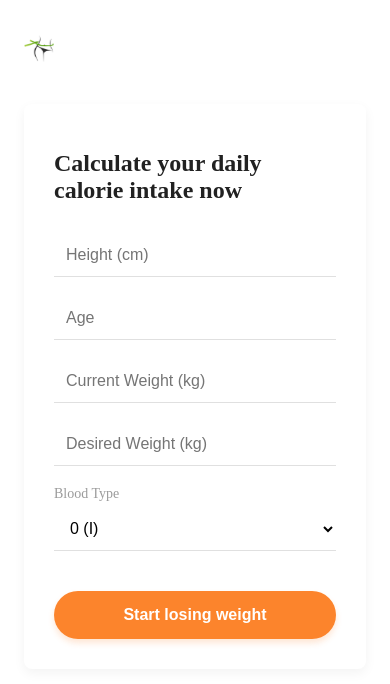
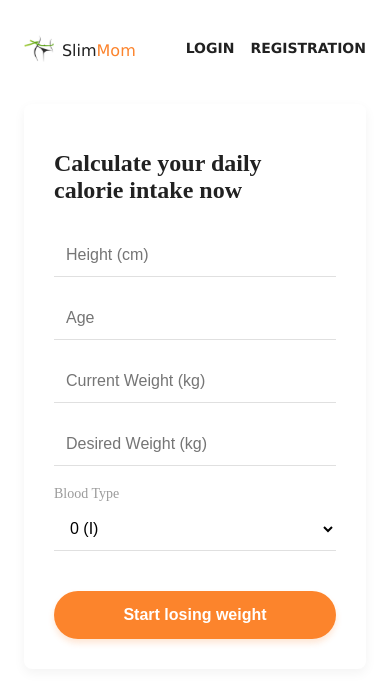
Before and after one commit to Egemen-Yilmaz/slim-moms, a React (Vite) app in the folder frontend/: page / in a window 390 px wide. Shown: the top 684 px of the page. Built offline with nearby package versions, Linux system fonts and the light colour scheme.

Commit message:
fix: responsive structure of navbar in public layout

```diff
--- a/frontend/src/components/Header/BurgerMenu.module.css
+++ b/frontend/src/components/Header/BurgerMenu.module.css
@@ -7,7 +7,7 @@
   justify-content: center;
   align-items: center;
   gap: 40px;
-  z-index: 999; /* Sayfa içeriklerinin tamamen üstünde kalması için */
+  z-index: 999;
 }
 
 .close {
@@ -37,7 +37,6 @@
   color: #9b9faa !important;
 }
 
-/* BURASI DEĞİŞTİ: Tablette de tam ekran açılması için gizleme sınırını 1280px'e çektik */
 @media (min-width: 1280px) {
   .overlay {
     display: none;
--- a/frontend/src/components/Header/Header.module.css
+++ b/frontend/src/components/Header/Header.module.css
@@ -13,7 +13,10 @@
 }
 
 .center {
-  display: none;
+  display: flex;
+  justify-content: flex-end;
+  align-items: center;
+  flex: 1;
 }
 
 .right {
@@ -85,16 +88,15 @@
     margin-left: 40px;
   }
 
-  /* MASAÜSTÜNDE beyaz alandaki kullanıcıyı gizliyoruz, çünkü sağ barda çıkacak */
   .userDesktop {
-    display: none !important;
+    display: none;
   }
 
   .mobileUserBar {
-    display: none !important;
+    display: none;
   }
 
   .burger {
-    display: none !important;
+    display: none;
   }
 }
--- a/frontend/src/components/Header/Logo.jsx
+++ b/frontend/src/components/Header/Logo.jsx
@@ -1,13 +1,19 @@
-import { Link } from "react-router-dom";
-
+import { Link, useLocation } from "react-router-dom";
 import css from "./Logo.module.css";
 
 export default function Logo() {
+  const location = useLocation();
+
+  // Kullanıcı login veya register sayfasında mı kontrol ediyoruz
+  const isAuthPage =
+    location.pathname === "/login" || location.pathname === "/register";
+
   return (
     <Link to="/" className={css.logo}>
       <img src="/slim-moms.svg" alt="Slim Moms Logo" className={css.icon} />
 
-      <div className={css.text}>
+      {/* Eğer auth sayfasındaysak hideOnMobileAuth sınıfını da ekliyoruz */}
+      <div className={`${css.text} ${isAuthPage ? css.hideOnMobileAuth : ""}`}>
         <span className={css.slim}>Slim</span>
         <span className={css.mom}>Mom</span>
       </div>
--- a/frontend/src/components/Header/Logo.module.css
+++ b/frontend/src/components/Header/Logo.module.css
@@ -14,13 +14,18 @@
 }
 
 .text {
-  display: none;
+  display: block;
   align-items: center;
   font-family: "Verdana", Geneva, Tahoma, sans-serif;
   font-size: 16px;
   font-weight: 100;
   line-height: 1;
   margin-bottom: -5px;
+}
+
+/* MOBILE-FIRST: Auth sayfalarında yazı varsayılan olarak (mobilde) gizlenir */
+.hideOnMobileAuth {
+  display: none;
 }
 
 .slim {
@@ -38,6 +43,11 @@
   }
 
   .text {
+    display: flex;
+  }
+
+  /* Tablet boyutuna geçildiğinde yazı her koşulda tekrar görünür olur */
+  .hideOnMobileAuth {
     display: flex;
   }
 }
--- a/frontend/src/components/Header/Navigation.jsx
+++ b/frontend/src/components/Header/Navigation.jsx
@@ -3,7 +3,7 @@ import css from "./Navigation.module.css";
 
 export default function Navigation({ isLoggedIn }) {
   return (
-    <nav className={`${css.nav} ${isLoggedIn ? css.authNav : ""}`}>
+    <nav className={`${css.nav} ${isLoggedIn ? css.authNav : css.guestNav}`}>
       {!isLoggedIn ? (
         <>
           <NavLink to="/login">LOGIN</NavLink>
--- a/frontend/src/components/Header/Navigation.module.css
+++ b/frontend/src/components/Header/Navigation.module.css
@@ -2,6 +2,14 @@
   display: none;
   font-family: var(--font-family, "Verdana", Geneva, Tahoma, sans-serif);
   font-size: 14px;
+}
+
+/* MOBILE-FIRST: Giriş ve Kayıt linkleri mobilde görünür ve sağa yaslanır */
+.nav.guestNav {
+  display: flex;
+  gap: 16px;
+  align-items: center;
+  margin-left: auto; /* Elementi esnek yapıda tamamen sağ köşeye iter */
 }
 
 /* 1. Normal linkler (aktif değilken) koyu renk ve kalın (Bold) */
@@ -24,6 +32,11 @@
     align-items: center;
   }
 
+  /* Giriş linkleri tablette de sağa yatık kalmaya devam eder */
+  .nav.guestNav {
+    margin-left: auto;
+  }
+
   .nav.authNav {
     display: none;
   }
@@ -31,6 +44,12 @@
 
 /* DESKTOP */
 @media (min-width: 1280px) {
+  /* Masaüstünde tüm menü düzeni logonun yanına, yani sola hizalanır */
+  .nav.guestNav {
+    margin-left: 0;
+    gap: 30px;
+  }
+
   .nav {
     gap: 30px;
     margin-left: 0;
--- a/frontend/src/components/UserInfo/UserInfo.module.css
+++ b/frontend/src/components/UserInfo/UserInfo.module.css
@@ -22,7 +22,7 @@
   top: 50%;
   transform: translateY(-50%);
   width: 1px;
-  height: 14px;
+  height: 22px;
   background: #e0e0e0;
 }
 
--- a/frontend/src/pages/DiaryPage/DiaryPage.module.css
+++ b/frontend/src/pages/DiaryPage/DiaryPage.module.css
@@ -77,7 +77,7 @@
   border: none;
   font-size: 24px;
   cursor: pointer;
-  flex-shrink: 0; /* Butonun asla küçülmesini engelle */
+  flex-shrink: 0;
   display: flex;
   align-items: center;
   justify-content: center;
@@ -88,13 +88,13 @@
 /* Mobildeki tam ekran form */
 .mobileFormWrapper {
   position: fixed;
-  top: 60px; /* Header'ın hemen altından başlasın */
+  top: 60px;
   left: 0;
   width: 100vw;
   height: calc(100vh - 80px);
   background: white;
   z-index: 9999;
-  padding: 20px; /* Padding'i azalttık */
+  padding: 20px;
   gap: 15px;
   display: flex;
   flex-direction: column;
@@ -103,22 +103,21 @@
 .gramsInput {
   text-align: left;
 }
-/* Mobildeki input boyutlarını küçültüyoruz */
+
 .mobileFormWrapper .inputField,
 .mobileFormWrapper .gramsInput {
   width: 400px;
   flex: none;
   display: flex;
-  font-size: 16px; /* Yazı boyutunu küçülttük */
-  padding: 8px 0; /* Padding'i daralttık */
+  font-size: 16px;
+  padding: 8px 0;
   border-bottom: 1px solid #e0e0e0;
 }
 
-/* Mobildeki Add butonu boyutunu küçültüyoruz */
 .mobileBtn {
-  width: 150px; /* Daha küçük bir buton */
+  width: 150px;
   height: 40px;
-  border-radius: 20px; /* Daha zarif */
+  border-radius: 20px;
   margin-top: 20px;
   font-size: 14px;
   display: flex;
@@ -127,7 +126,9 @@
   background-color: #fc842c;
   color: white;
   border: none;
+  box-shadow: 0px 4px 10px rgba(252, 132, 44, 0.35);
 }
+
 .mobileAddTrigger {
   width: 48px;
   height: 48px;
@@ -139,6 +140,7 @@
   align-self: center;
   margin-top: 50px;
   cursor: pointer;
+  box-shadow: 0px 4px 10px rgba(252, 132, 44, 0.35);
 }
 
 @media (max-width: 767px) {
```
